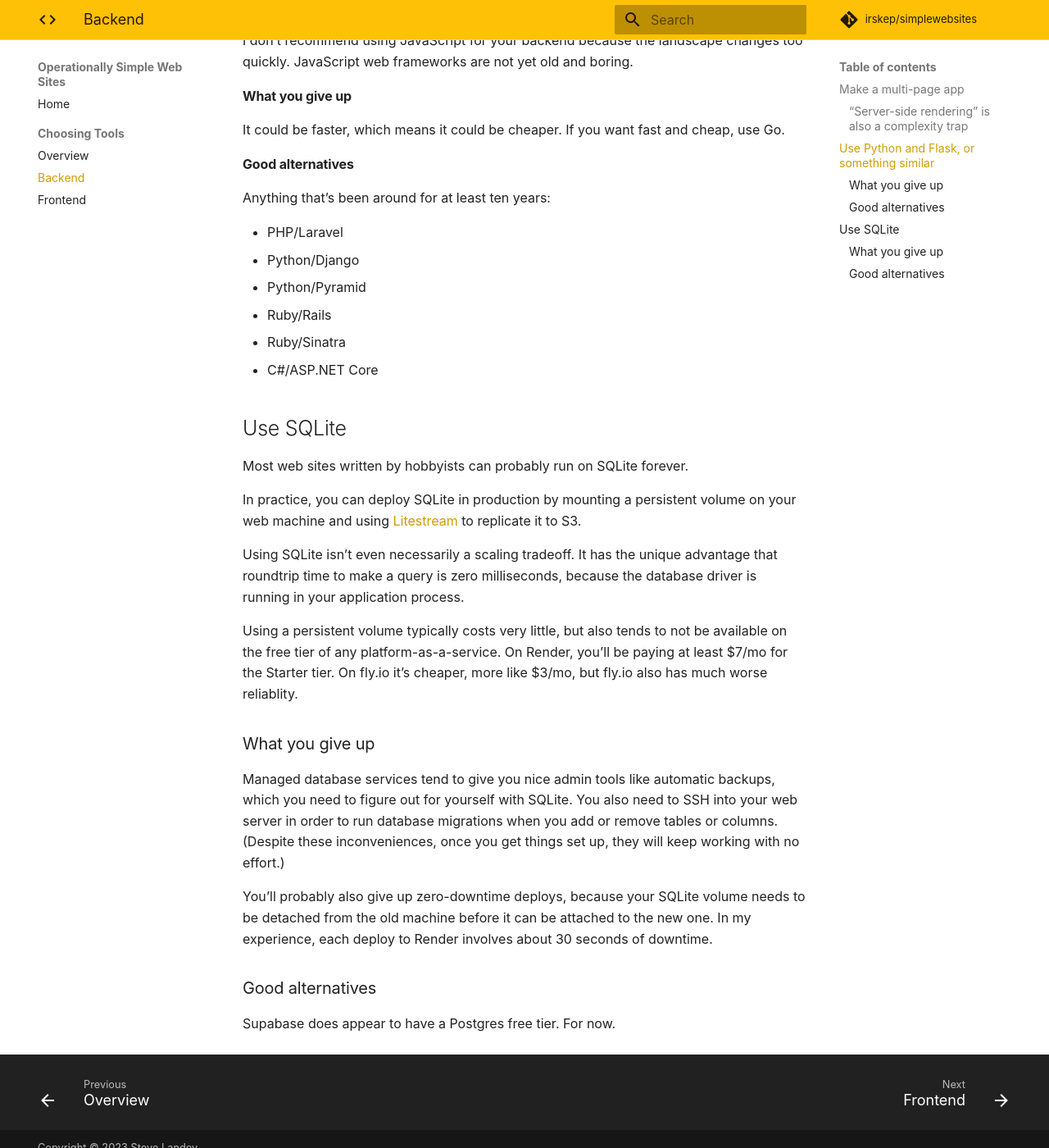
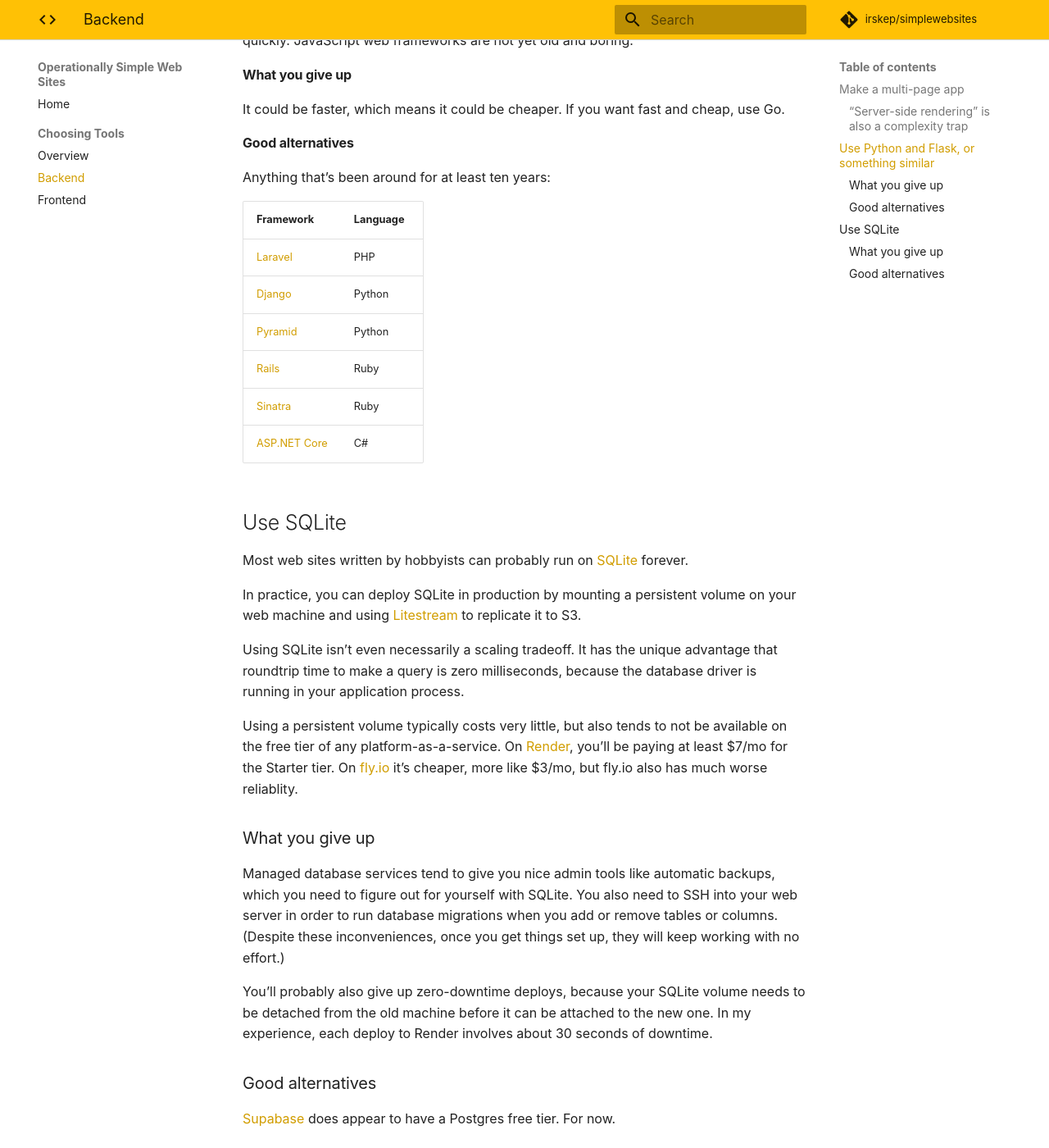
Before and after one commit to irskep/simplewebsites, an MkDocs documentation site: the page built from docs/stacks/backend.md, in a window 1280 px wide and 1400 px high, scrolled down 1139 px. Shown: the whole window at 82% size. Built offline with MkDocs 1.6.1 and Material for MkDocs 9.7.7, drawn with Linux system fonts in a browser that asks for light colours; comment, search, counter and statistics services are not loaded; some of the changed text lies outside the part shown.

Commit message:
Fix missing info

```diff
--- a/docs/stacks/backend.md
+++ b/docs/stacks/backend.md
@@ -34,22 +34,24 @@
 
 Anything that's been around for at least ten years:
 
-- PHP/Laravel
-- Python/Django
-- Python/Pyramid
-- Ruby/Rails
-- Ruby/Sinatra
-- C#/ASP.NET Core
+| Framework                                                      | Language |
+| -------------------------------------------------------------- | -------- |
+| [Laravel](https://laravel.com/)                                | PHP      |
+| [Django](https://www.djangoproject.com/)                       | Python   |
+| [Pyramid](https://trypyramid.com/)                             | Python   |
+| [Rails](https://rubyonrails.org/)                              | Ruby     |
+| [Sinatra](https://sinatrarb.com/)                              | Ruby     |
+| [ASP.NET Core](https://dotnet.microsoft.com/en-us/apps/aspnet) | C#       |
 
 ## Use SQLite
 
-Most web sites written by hobbyists can probably run on SQLite forever.
+Most web sites written by hobbyists can probably run on [SQLite](https://sqlite.org/index.html) forever.
 
 In practice, you can deploy SQLite in production by mounting a persistent volume on your web machine and using [Litestream](https://litestream.io/) to replicate it to S3.
 
 Using SQLite isn't even necessarily a scaling tradeoff. It has the unique advantage that roundtrip time to make a query is zero milliseconds, because the database driver is running in your application process.
 
-Using a persistent volume typically costs very little, but also tends to not be available on the free tier of any platform-as-a-service. On Render, you'll be paying at least $7/mo for the Starter tier. On fly.io it's cheaper, more like $3/mo, but fly.io also has much worse reliablity.
+Using a persistent volume typically costs very little, but also tends to not be available on the free tier of any platform-as-a-service. On [Render](https://render.com), you'll be paying at least $7/mo for the Starter tier. On [fly.io](https://fly.io) it's cheaper, more like $3/mo, but fly.io also has much worse reliablity.
 
 ### What you give up
 
@@ -59,4 +61,4 @@
 
 ### Good alternatives
 
-Supabase does appear to have a Postgres free tier. For now.
+[Supabase](https://supabase.com/) does appear to have a Postgres free tier. For now.
```
Also changed, not shown: other parts of docs/stacks/backend.md (+2 -2 lines), docs/stacks/frontend.md (+10 -10 lines).
